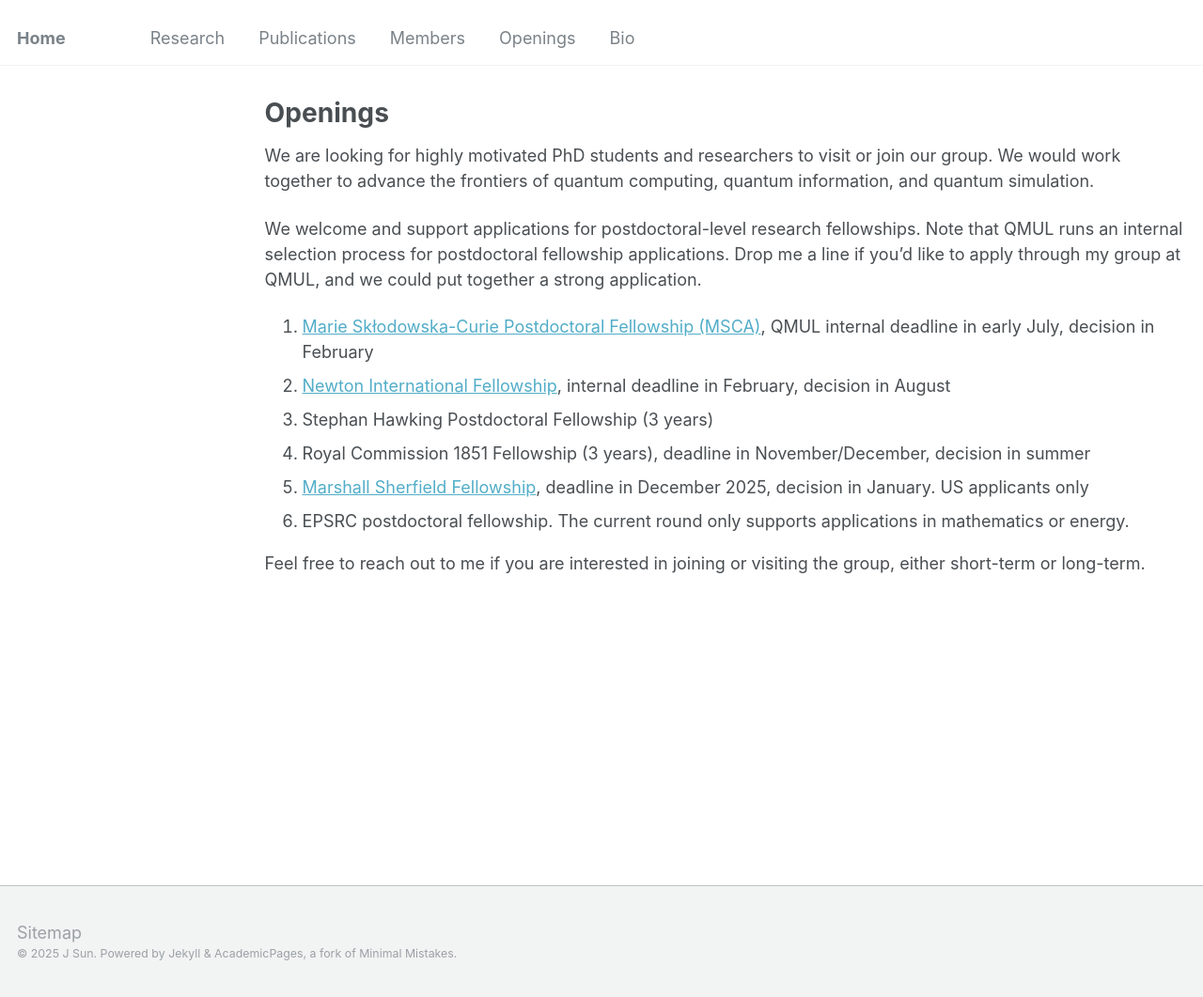
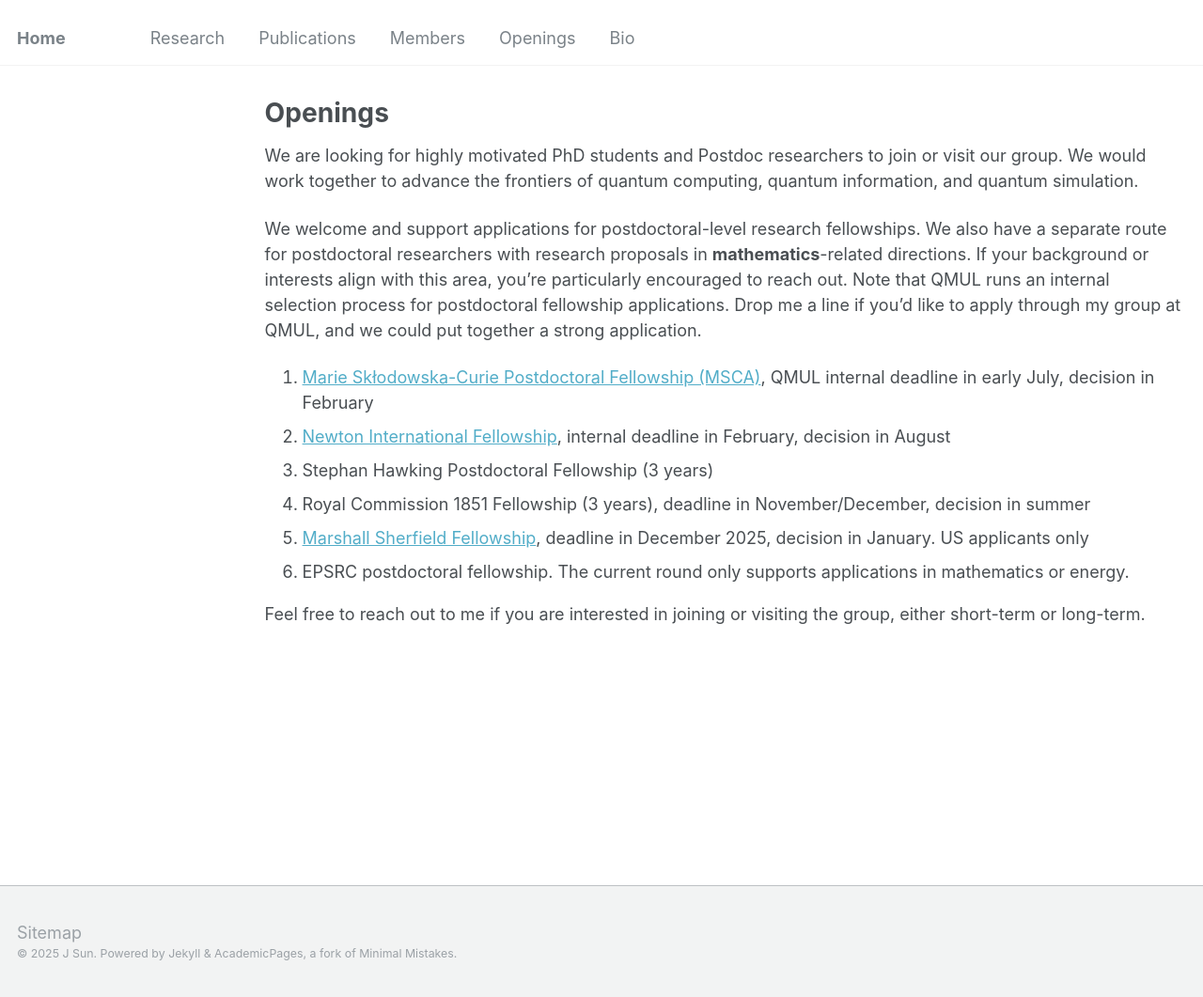
Before and after one commit to jinzhao-sun/jinzhao-sun.github.io, a Jekyll site: the page built from _pages/openings.md, in a window 1280 px wide and 1061 px high. Shown: the whole window at 94% size. Built offline with Jekyll 4.4.1, drawn with Linux system fonts in a browser that asks for light colours.

Commit message:
Update openings.md

```diff
--- a/_pages/openings.md
+++ b/_pages/openings.md
@@ -5,9 +5,9 @@ permalink: /openings/
 author_profile: false
 ---
 
-We are looking for highly motivated PhD students and researchers to visit or join our group. We would work together to advance the frontiers of quantum computing, quantum information, and quantum simulation.
+We are looking for highly motivated PhD students and Postdoc researchers to join or visit our group. We would work together to advance the frontiers of quantum computing, quantum information, and quantum simulation.
 
-We welcome and support applications for postdoctoral-level research fellowships. Note that QMUL runs an internal selection process for postdoctoral fellowship applications. Drop me a line if you'd like to apply through my group at QMUL, and we could put together a strong application.
+We welcome and support applications for postdoctoral-level research fellowships. We also have a separate route for postdoctoral researchers with research proposals in **mathematics**-related directions. If your background or interests align with this area, you're particularly encouraged to reach out. Note that QMUL runs an internal selection process for postdoctoral fellowship applications. Drop me a line if you'd like to apply through my group at QMUL, and we could put together a strong application.
 
 1. [Marie Skłodowska-Curie Postdoctoral Fellowship (MSCA)](https://www.qmul.ac.uk/spcs/ctp/opportunities/fellowships/), QMUL internal deadline in early July, decision in February
 2. [Newton International Fellowship](https://www.qmul.ac.uk/spcs/ctp/opportunities/fellowships/), internal deadline in February, decision in August
```
